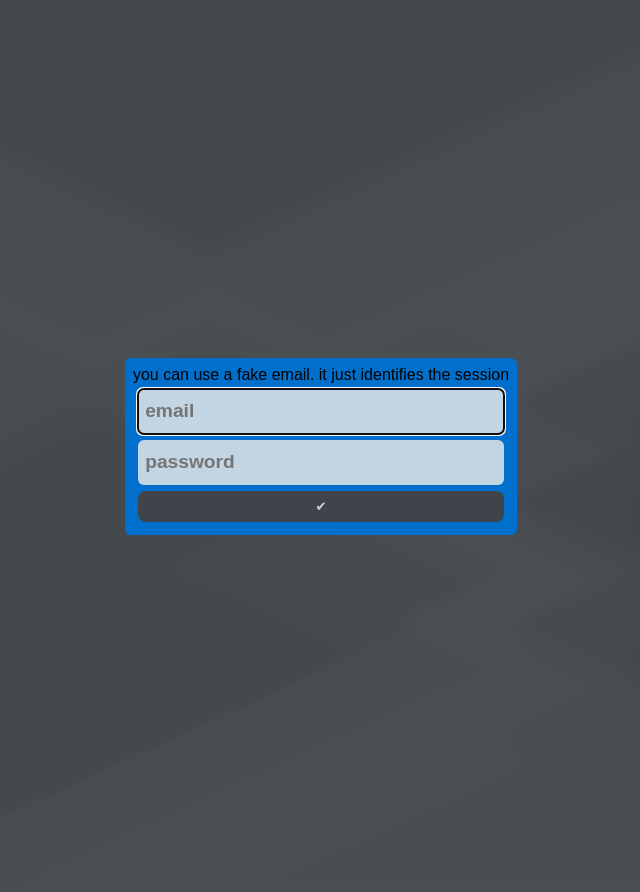
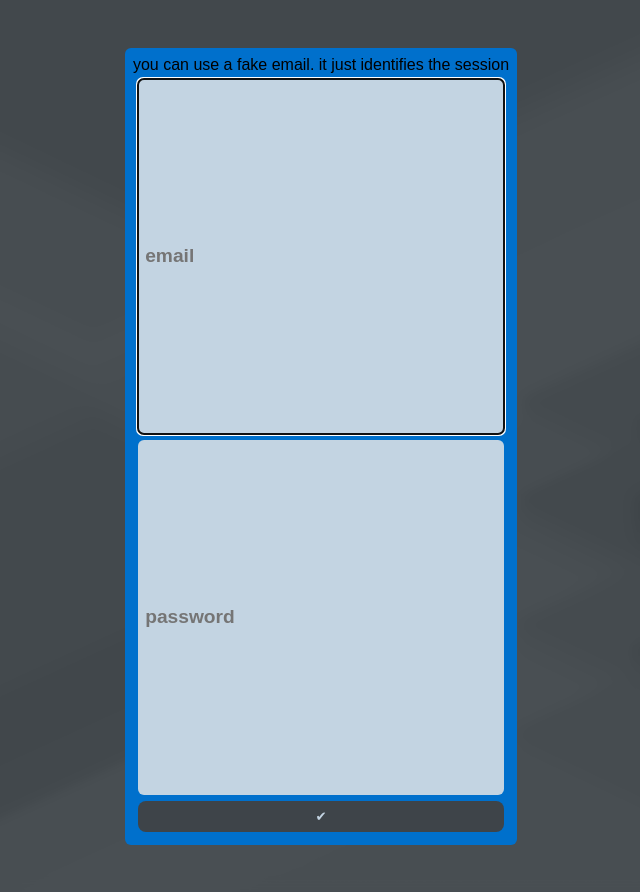
Before and after one commit to stanjosh/notes-app, a Flask app: page /login in a window 1280 px wide. Shown: the whole page, without its empty margins (319-959 px from the left). Run offline with Flask 2, Linux system fonts and the light colour scheme.

Commit message:
css again

```diff
--- a/static/style.css
+++ b/static/style.css
@@ -78,7 +78,7 @@
 
 .title-input {
     display: flex;
-    flex: 0 1 45px;
+    flex: 0 1 355px;
     font-size: larger;
     font-weight: 700;
     height: 100%;
```
